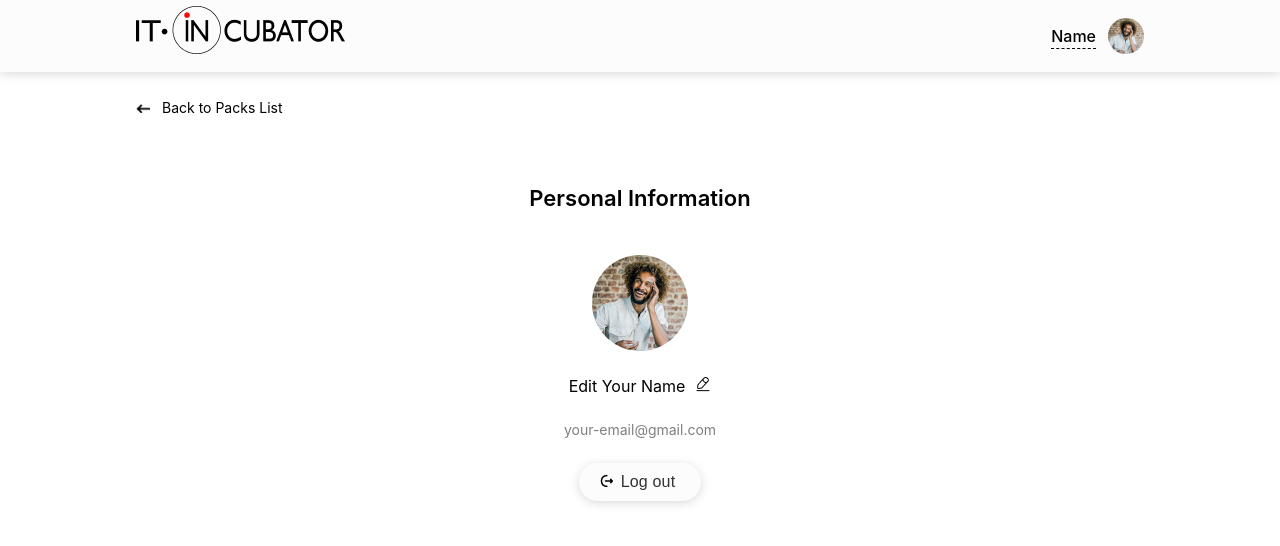
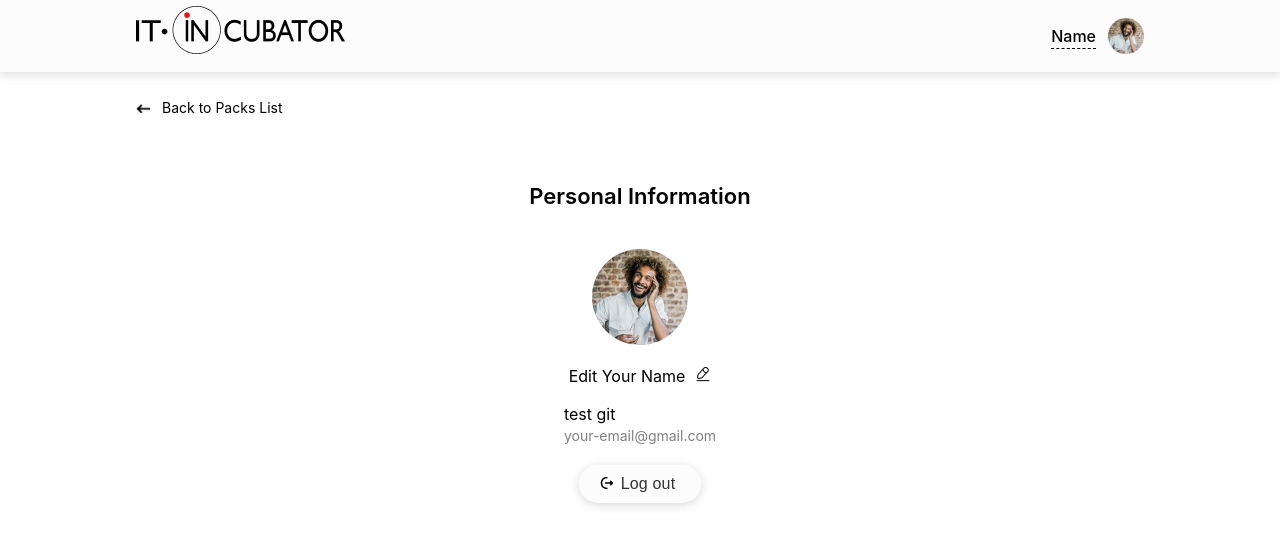
Before and after one commit to seredakiryl/Cards, a React (Create React App) app: page /Profile in a window 1280 px wide. Shown: the top 546 px of the page. Built offline with nearby package versions, Linux system fonts and the light colour scheme.

Commit message:
test commit

```diff
--- a/src/components/profile/Profile.tsx
+++ b/src/components/profile/Profile.tsx
@@ -15,6 +15,7 @@ export const Profile = () => {
             <Avatar />
             <EditableSpan />
             <div>
+               <div>test git</div>
                <span className={s.mail}>your-email@gmail.com</span>
             </div>
             <ButtonLogOut />
```
